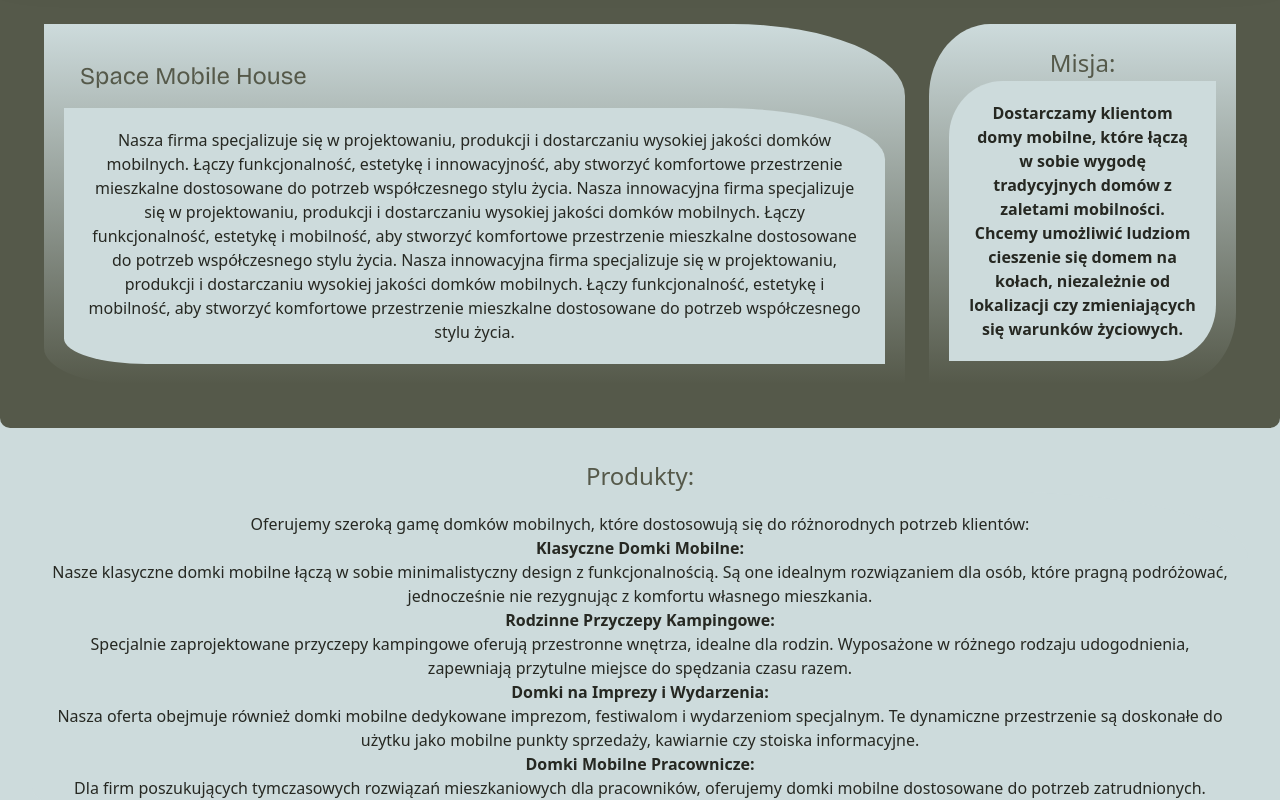
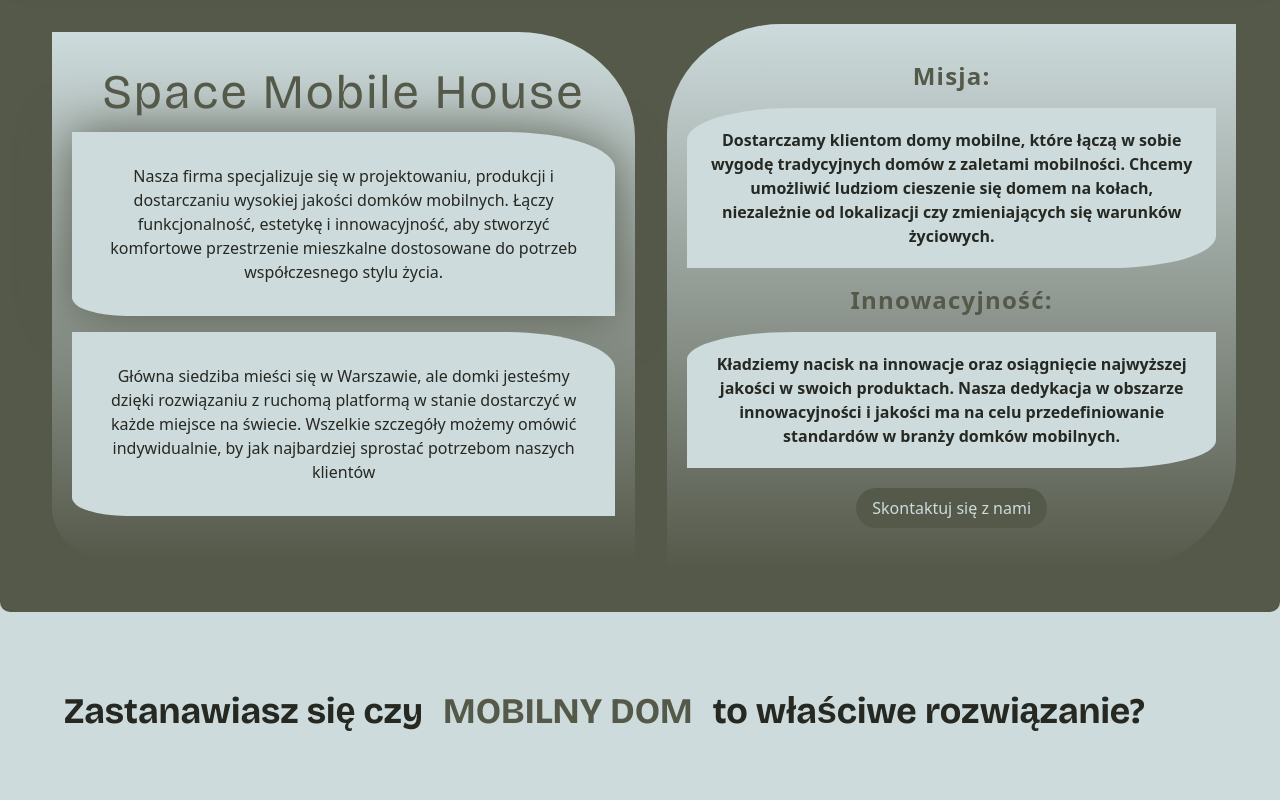
Before and after one commit to designByMilencja/frame-houses, a Next.js app: page / in a window 1280 px wide. Shown: the part 840-1640 px from the top of the page. Built offline with nearby package versions, Linux system fonts and the light colour scheme.

Commit message:
feat(About): changed content

```diff
--- a/components/home/About.jsx
+++ b/components/home/About.jsx
@@ -1,90 +1,46 @@
 const About = () => {
     return (
         <>
-        <section className="w-full bg-green rounded-[10px] flex p-8 flex flex-col">
+            <section className="w-full bg-green rounded-[10px] flex p-3 sm:p-8 flex flex-col">
                 <div className="flex flex-col sm:flex-row">
-                <div className="circle m-3 p-5 bg-gradient-to-b from-primary to-transparent">
-                    <h2 className="text-2xl text-green font-bricolage p-4">Space Mobile House</h2>
-                    <p className="p-5 circle bg-primary text-text text-center">
+                    <div
+                        className="circle m-1 sm:m-5 p-3 sm:p-5 bg-gradient-to-b from-primary to-transparent box-with-shadow">
+                        <h2 className="text-4xl sm:text-5xl text-green font-bricolage p-4 text-with-shadow text-center tracking-wider ">Space
+                            Mobile House</h2>
+                        <p className="shadow p-5 sm:p-8 mb-4 circle bg-primary text-text text-center box-with-shadow">
                             Nasza firma specjalizuje się w projektowaniu, produkcji i dostarczaniu
                             wysokiej jakości domków mobilnych. Łączy funkcjonalność,
-                        estetykę i innowacyjność, aby stworzyć komfortowe przestrzenie mieszkalne dostosowane do potrzeb
-                        współczesnego stylu życia. Nasza innowacyjna firma specjalizuje się w projektowaniu, produkcji i
-                        dostarczaniu
-                        wysokiej jakości domków mobilnych. Łączy funkcjonalność,
-                        estetykę i mobilność, aby stworzyć komfortowe przestrzenie mieszkalne dostosowane do potrzeb
-                        współczesnego stylu życia. Nasza innowacyjna firma specjalizuje się w projektowaniu, produkcji i
-                        dostarczaniu
-                        wysokiej jakości domków mobilnych. Łączy funkcjonalność,
-                        estetykę i mobilność, aby stworzyć komfortowe przestrzenie mieszkalne dostosowane do potrzeb
+                            estetykę i innowacyjność, aby stworzyć komfortowe przestrzenie mieszkalne dostosowane do
+                            potrzeb
                             współczesnego stylu życia.</p>
+                        <p className="p-8 circle bg-primary text-text text-center box-with-shadow">
+                            Główna siedziba mieści się w Warszawie, ale domki jesteśmy dzięki rozwiązaniu z ruchomą
+                            platformą w stanie dostarczyć w każde miejsce na świecie. Wszelkie szczegóły możemy omówić
+                            indywidualnie, by jak najbardziej sprostać potrzebom naszych klientów</p>
+
                     </div>
 
-                <div className="circle-end m-3 p-5 bg-gradient-to-b from-primary to-transparent">
-                    <div className="h-[100%] flex flex-col justify-evenly items-center">
-                        <h2 className="text-2xl text-green">Misja:</h2>
+                    <div className="circle-end m-3 p-5 bg-gradient-to-b from-primary to-transparent box-with-shadow flex flex-col ">
+                        <div className="flex flex-col justify-evenly items-center">
+                            <h2 className="text-2xl text-green font-bold tracking-wider py-4">Misja:</h2>
                             <p className="p-5 circle-end text-text text-center bg-primary text-center font-bold">
                                 Dostarczamy klientom domy mobilne, które łączą w sobie wygodę
-                            tradycyjnych domów z zaletami mobilności. Chcemy umożliwić ludziom cieszenie się domem na
+                                tradycyjnych domów z zaletami mobilności. Chcemy umożliwić ludziom cieszenie się domem
+                                na
                                 kołach, niezależnie od lokalizacji czy zmieniających się warunków życiowych.</p>
+                        </div>
+                        <div className="flex flex-col justify-evenly items-center">
+                            <h2 className="text-2xl text-green font-bold tracking-wider py-4">Innowacyjność:</h2>
+                            <p className="p-5 circle-end text-text text-center bg-primary text-center font-bold">
+                                Kładziemy nacisk na innowacje oraz osiągnięcie najwyższej jakości w swoich
+                                produktach. Nasza dedykacja w obszarze innowacyjności i jakości ma na celu
+                                przedefiniowanie standardów w branży domków mobilnych.</p>
+                            <button className="bg-green text-primary rounded-[20px] py-2 px-4 m-5 box-with-shadow">Skontaktuj się z nami </button>
                         </div>
                     </div>
                 </div>
 
             </section>
-            <div className="flex">
-                <div className="circle m-3 p-5 bg-gradient-to-b from-primary to-transparent">
-                    <div className="h-[100%] flex flex-col justify-evenly items-center">
-                        <h2 className="text-2xl text-green">Produkty:</h2>
-                        <div className="p-5 circle text-text text-center bg-primary">
-                            <h3>
-                                Oferujemy szeroką gamę domków mobilnych, które dostosowują się do różnorodnych
-                                potrzeb klientów:</h3>
-                            <ul>
-                                <li>
-                                    <h4 className="font-bold"> Klasyczne Domki Mobilne:</h4>
-                                    <p>
-                                        Nasze klasyczne domki mobilne łączą w sobie minimalistyczny design
-                                        z
-                                        funkcjonalnością. Są one idealnym rozwiązaniem dla osób, które pragną
-                                        podróżować,
-                                        jednocześnie
-                                        nie rezygnując z komfortu własnego mieszkania.
-                                    </p>
-                                </li>
-                                <li>
-                                    <h4 className="font-bold"> Rodzinne Przyczepy Kampingowe:</h4>
-                                    <p>
-                                        Specjalnie zaprojektowane przyczepy kampingowe oferują
-                                        przestronne wnętrza, idealne dla rodzin. Wyposażone w różnego rodzaju
-                                        udogodnienia,
-                                        zapewniają
-                                        przytulne miejsce do spędzania czasu razem.
-                                    </p>
-                                </li>
-                                <li>
-                                    <h4 className="font-bold"> Domki na Imprezy i Wydarzenia:</h4>
-                                    <p>
-                                        Nasza oferta obejmuje również domki mobilne dedykowane
-                                        imprezom,
-                                        festiwalom i wydarzeniom specjalnym. Te dynamiczne przestrzenie są doskonałe do
-                                        użytku jako
-                                        mobilne punkty sprzedaży, kawiarnie czy stoiska informacyjne.
-
-                                    </p>
-                                </li>
-                                <li>
-                                    <h4 className="font-bold">Domki Mobilne Pracownicze:</h4>
-                                    <p>
-                                        Dla firm poszukujących tymczasowych rozwiązań mieszkaniowych dla
-                                        pracowników, oferujemy domki mobilne dostosowane do potrzeb zatrudnionych.
-                                    </p>
-                                </li>
-                            </ul>
-                        </div>
-                    </div>
-                </div>
-            </div>
         </>
     )
 }
```
Lines whose indentation alone changed are shown as unchanged.
